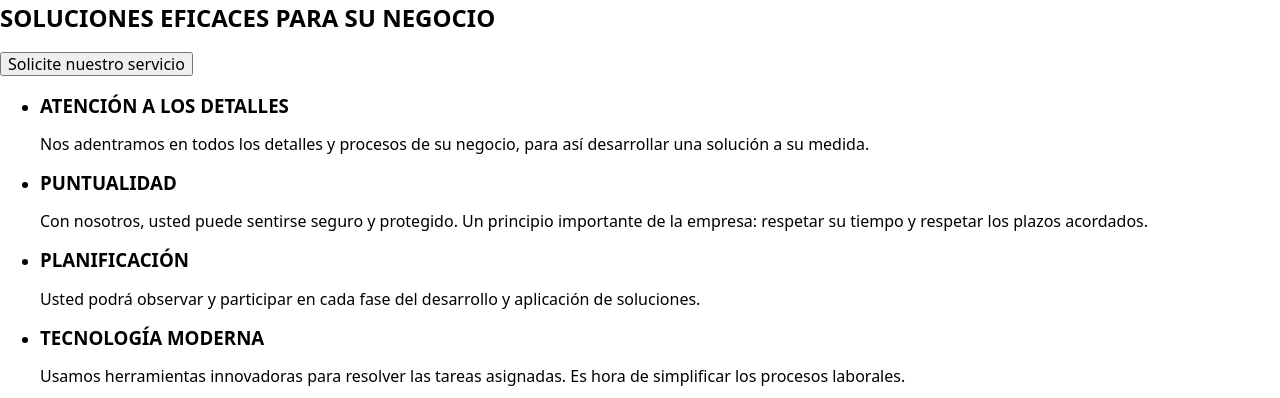
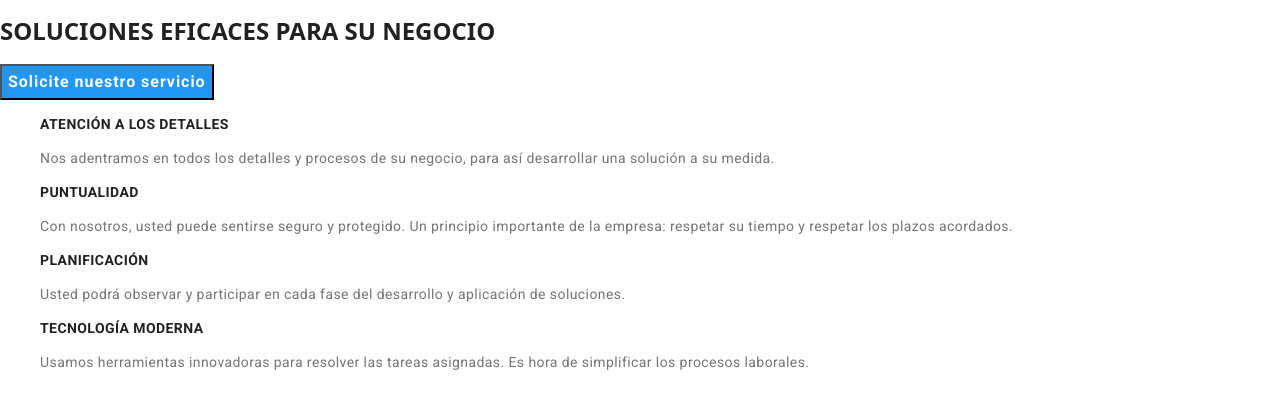
Before and after one commit to CoolKiid95/goit-markup-hw-02-nomas, a plain HTML site: page index.html in a window 1280 px wide. Shown: the part 103-501 px from the top of the page. Drawn offline with nearby package versions, Linux system fonts and the light colour scheme; the site is published under a folder, as on GitHub Pages, so addresses that start at the root find nothing.

Commit message:
new fix css

```diff
--- a/index.html
+++ b/index.html
@@ -12,7 +12,7 @@
     <meta http-equiv="X-UA-Compatible" content="IE=edge" />
     <meta name="viewport" content="width=device-width, initial-scale=1.0" />
     <title>goit-markup-hw.02</title>
-    <link rel="stylesheet" href="/CSS/styles.css" />
+    <link rel="stylesheet" href="./css/styles.css" />
     <link
       rel="stylesheet"
       href="node_modules/modern-normalize/modern-normalize.css"
@@ -141,7 +141,9 @@
       <p class="footer-address">México, CDMX, México</p>
     </address>
     <address>
-      <a class="footer-contacts" href="mailto:info@example.com">info@example.com</a>
+      <a class="footer-contacts" href="mailto:info@example.com"
+        >info@example.com</a
+      >
       <a class="footer-contacts" href="tel:+525555296000">+52 55 5529 6000</a>
     </address>
   </footer>
```
